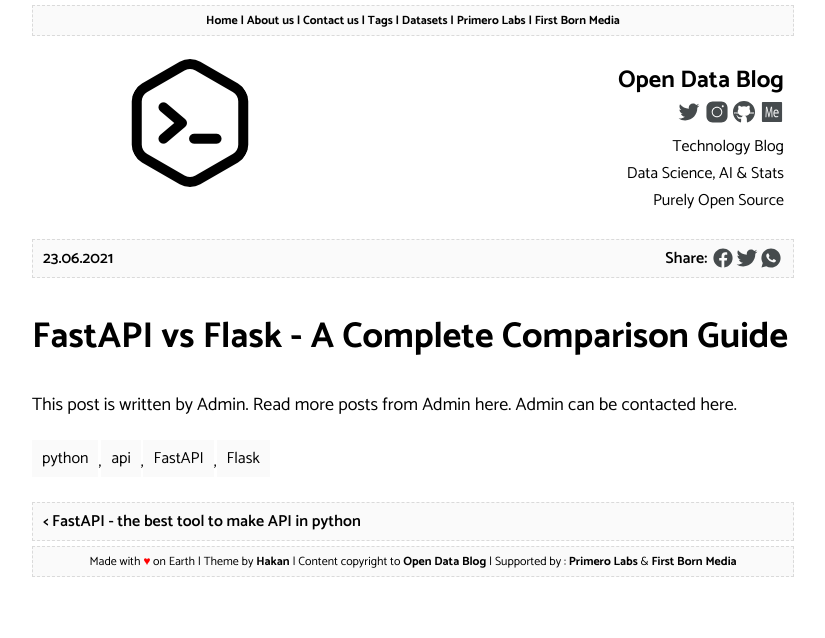
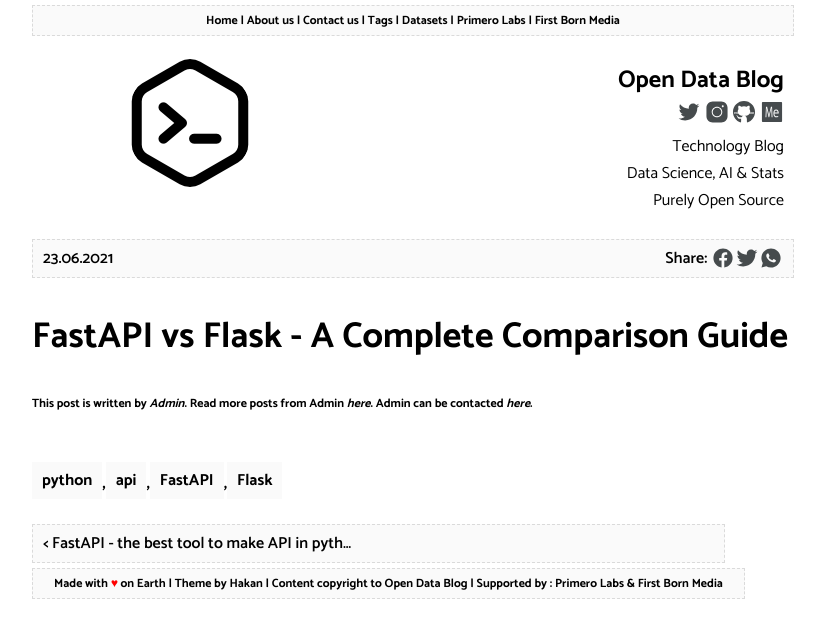
Before and after one commit to opendatablog/opendatablog.github.io, a Jekyll site: the page built from _posts/2022-06-23-FastAPI-vs-Flask-a-complete-comparison-guide.md, in a window 1280 px wide. Shown: the top 638 px of the page, without its empty margins (227-1052 px from the left). Built offline with Jekyll 4.4.1, drawn with Linux system fonts in a browser that asks for light colours; comment, search, counter and statistics services are not loaded.

```diff
--- a/_layouts/post.html
+++ b/_layouts/post.html
@@ -18,7 +18,7 @@ layout: default
 
 <div class="blog-post-content">
 	<h1>{{page.title}}</h1>
-	This post is written by {{ page.author }}. Read more posts from {{ page.author }} here. {{ page.author }} can be contacted here.
+	<h6><b>This post is written by <i>{{ page.author }}</i>. Read more posts from {{ page.author }} <i>here</i>. {{ page.author }} can be contacted <i>here</i>.<b></h6>
 	{{ content }}
 </div>
 <div class="tags-container">
```
